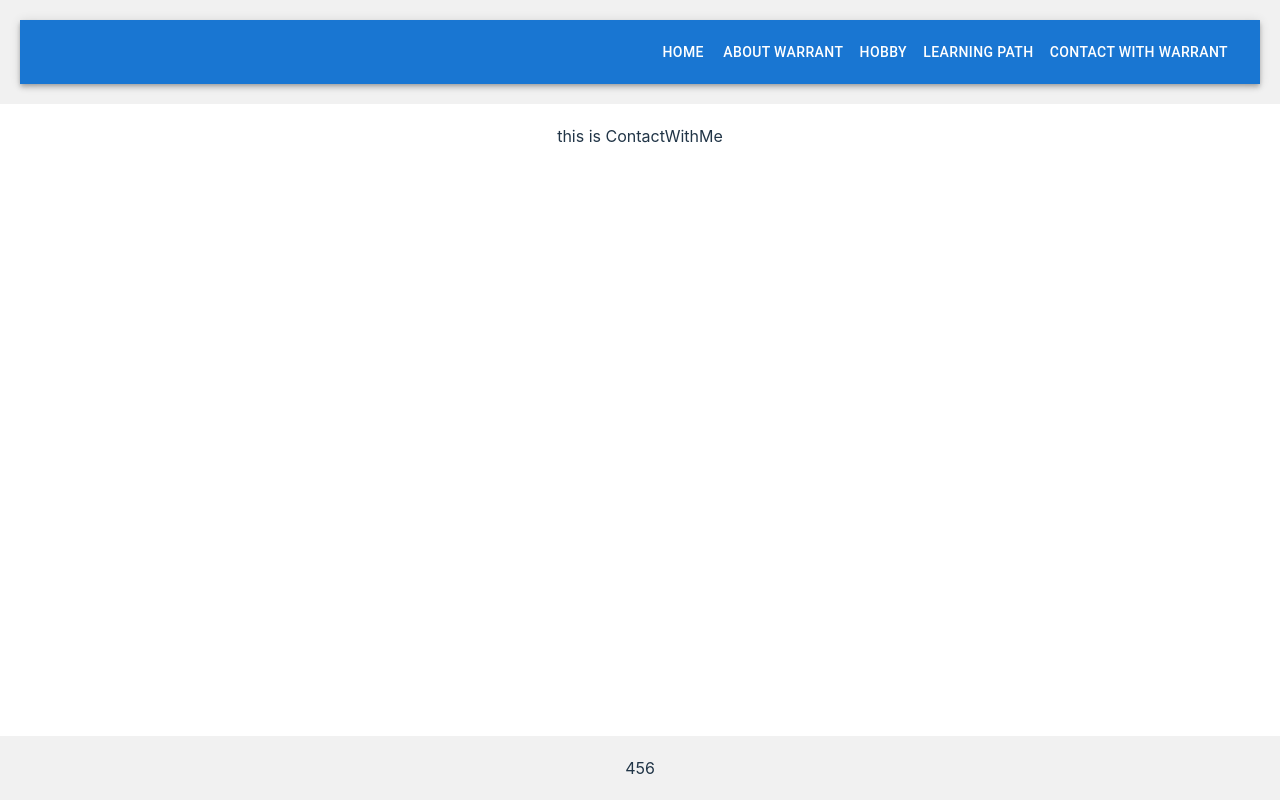
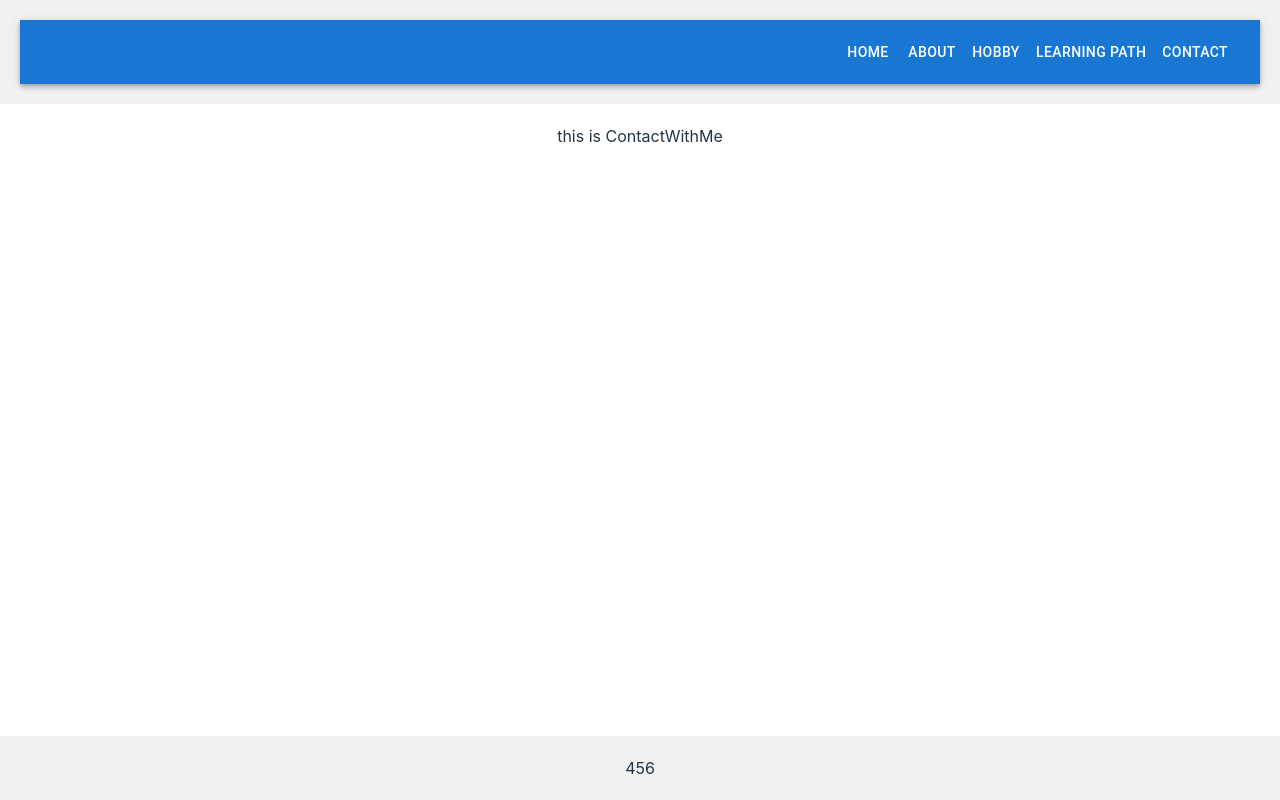
Before and after one commit to warranttsai/warrant-entry, a React (Vite) app: page /contact-with-me in a window 1280 px wide. Built offline with nearby package versions, Linux system fonts and the light colour scheme.

Commit message:
fix: use upper case in header

```diff
--- a/src/components/header/Header.tsx
+++ b/src/components/header/Header.tsx
@@ -9,19 +9,19 @@ function Header() {
     <AppBar position="static" style={{ width: "100%" }}>
       <Toolbar sx={{ justifyContent: "flex-end" }}>
         <Button color="inherit" onClick={() => navigate("home")}>
-          Home
+          HOME
         </Button>
         <Button color="inherit" onClick={() => navigate("about-me")}>
-          About Warrant
+          ABOUT
         </Button>
         <Button color="inherit" onClick={() => navigate("hobby")}>
-          Hobby
+          HOBBY
         </Button>
         <Button color="inherit" onClick={() => navigate("learning-path")}>
-          Learning Path
+          LEARNING PATH
         </Button>
         <Button color="inherit" onClick={() => navigate("contact-with-me")}>
-          Contact With Warrant
+          CONTACT
         </Button>
       </Toolbar>
     </AppBar>
```
